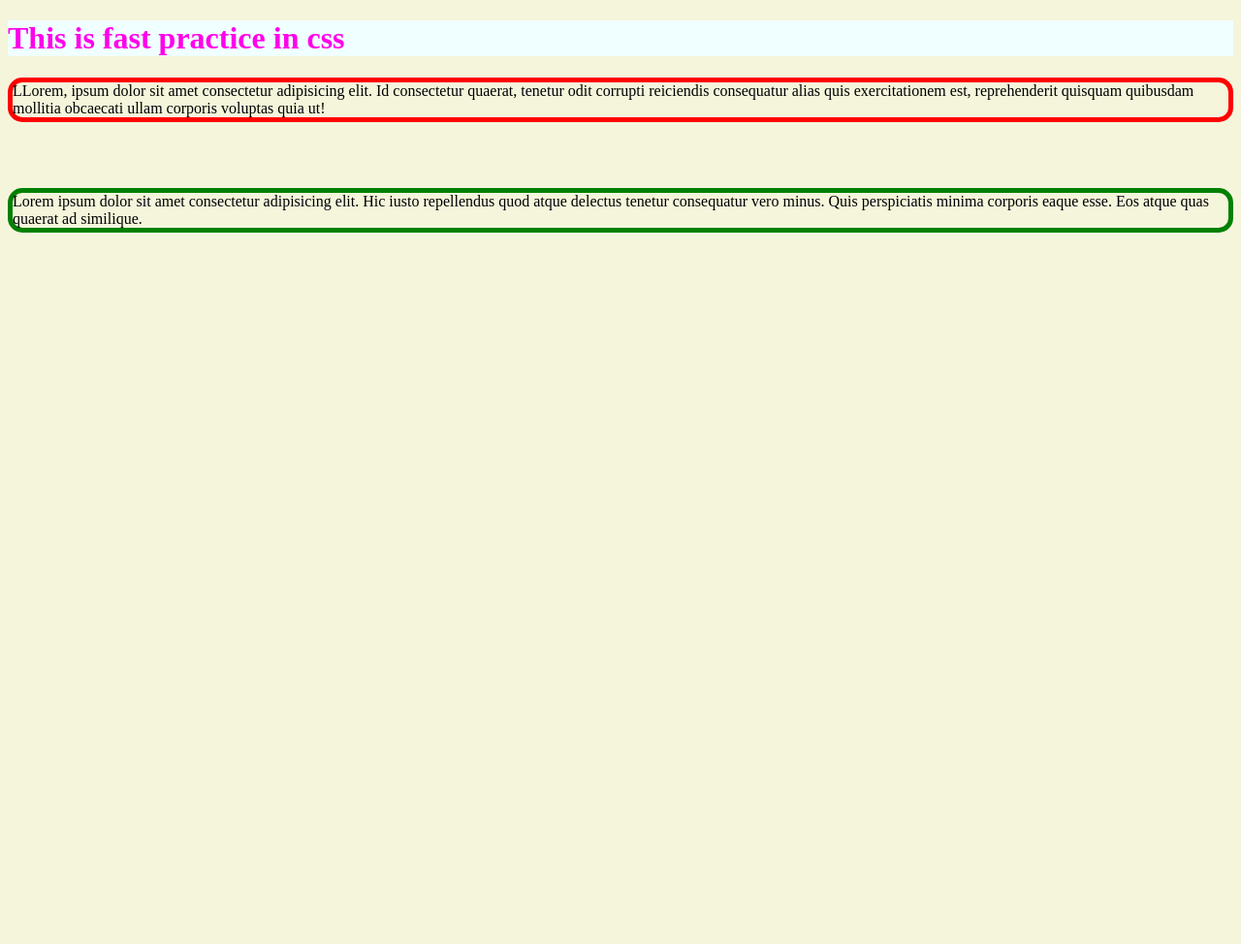
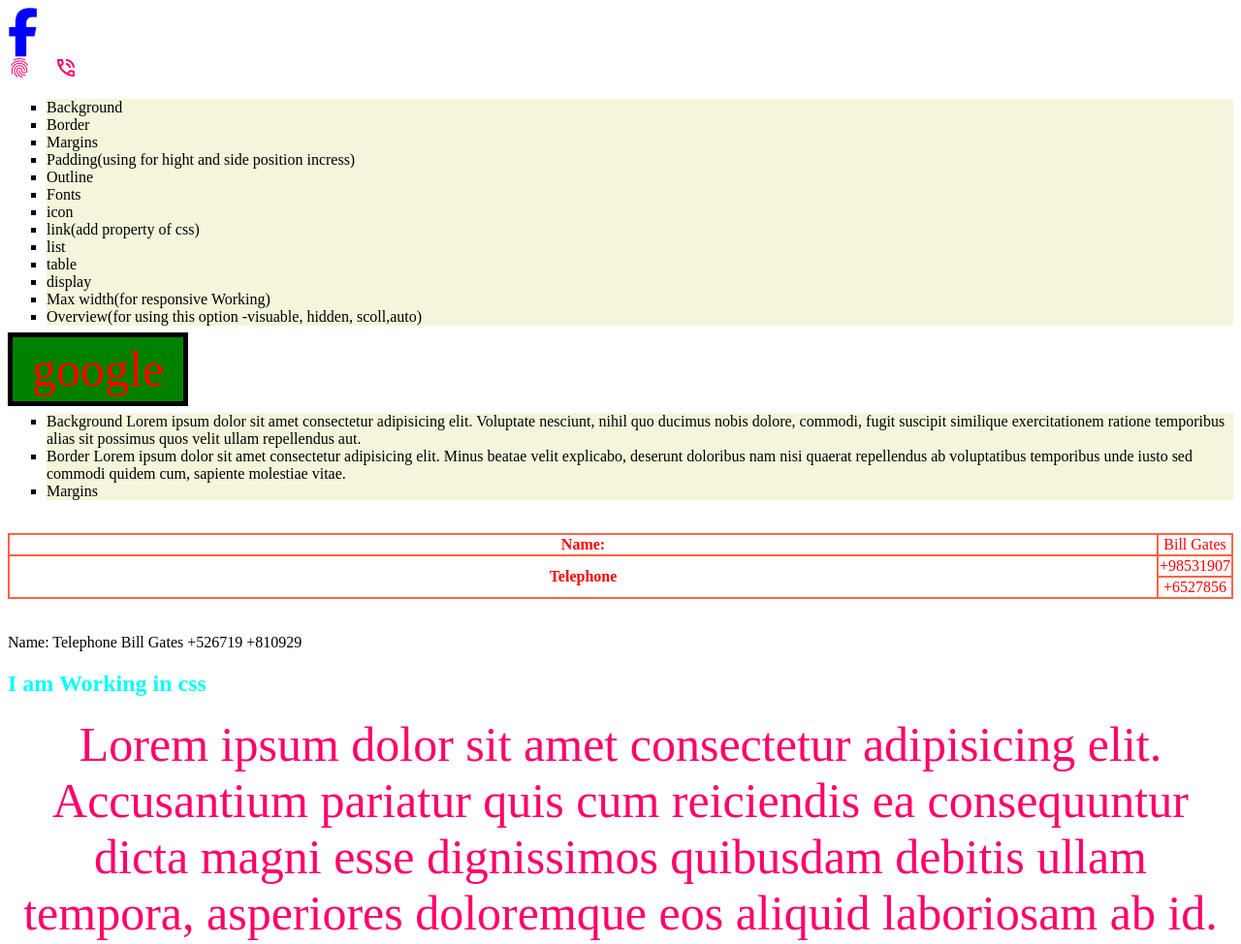
Before and after one commit to JishuBhowmik/Google-Search-Bar, a plain HTML site: page index.html in a window 1280 px wide. Shown: the top 974 px of the page at 97% size. Before the commit the page ends 800 px from the top, so only its background shows below. Drawn offline with nearby package versions, Linux system fonts and the light colour scheme.

Commit message:
Add link, list, table, display

```diff
--- a/index.html
+++ b/index.html
@@ -5,17 +5,84 @@
     <meta http-equiv="X-UA-Compatible" content="IE=edge">
     <meta name="viewport" content="width=device-width, initial-scale=1.0">
     <title>My fast Css practice</title>
+      <link rel="stylesheet" href="https://fonts.googleapis.com/css2?family=Material+Symbols+Outlined:opsz,wght,FILL,GRAD@48,400,0,0" />
+      <link rel="stylesheet" href="https://fonts.googleapis.com/css2?family=Material+Symbols+Outlined:opsz,wght,FILL,GRAD@48,400,0,0" />
     <link rel="stylesheet" href="style.css">
+    <script src="https://kit.fontawesome.com/cb9c796971.js" crossorigin="anonymous"></script>
+
 </head>
 <body>
+    <i class="fa-brands fa-facebook-f"></i>
+    <br>
+    <span class="material-symbols-outlined">
+        fingerprint
+        <span class="material-symbols-outlined">
+            phone_in_talk
+            </span>
+        </span>
+        </span>
+    <ol>
+        <li>Background</li>
+        <li>Border</li>
+        <li>Margins</li>
+        <li>Padding(using for hight and side position incress)</li>
+        <li>Outline</li>
+        <li>Fonts</li>
+        <li>icon</li>
+        <li>link(add property of css)</li>
+        <li>list</li>
+        <li>table</li>
+        <li>display</li>
+        <li>Max width(for responsive Working)</li>
+        <li>Overview(for using this option -visuable, hidden, scoll,auto)</li>
 
-    <h1>This is fast practice in css</h1>
-    <p class="p1">LLorem, ipsum dolor sit amet consectetur adipisicing elit. Id consectetur quaerat, tenetur odit corrupti reiciendis consequatur alias quis exercitationem est, reprehenderit quisquam quibusdam mollitia obcaecati ullam corporis voluptas quia ut!</p>
 
+        </div>
+    </ol>
+    <a href="https://www.google.com" target="_blank">google</a>
+    <ol>
+        <li>Background Lorem ipsum dolor sit amet consectetur adipisicing elit. Voluptate nesciunt, nihil quo ducimus nobis dolore, commodi, fugit suscipit similique exercitationem ratione temporibus alias sit possimus quos velit ullam repellendus aut.</li>
+        <li>Border Lorem ipsum dolor sit amet consectetur adipisicing elit. Minus beatae velit explicabo, deserunt doloribus nam nisi quaerat repellendus ab voluptatibus temporibus unde iusto sed commodi quidem cum, sapiente molestiae vitae.</li>
+        <li>Margins</li>
+        </ol>
+        <br>
+
+       <table>
+
+        <tr>
+            <th>Name:</th>
+            <td>Bill Gates</td>
+
+        </tr>
+        <tr>
+            <th rowspan="2">Telephone</th>
+            <td>+98531907</td>
+        </tr>
+        <tr>
+            <td>+6527856</td>
+        </tr>
+       </table>
+<br><br>
+       <table1>
+        <tr>
+            <td>Name:</td>
+            <td colspan="2">Telephone</td>
+        </tr>
+        <tr>
+            <td>Bill Gates</td>
+            <td>+526719</td>
+            <td>+810929</td>
+        </tr>
+       </table>
+       <br>
+    <h2>I am Working in css</h2>
     <br>
-    <br>
-    <p id="p2">Lorem ipsum dolor sit amet consectetur adipisicing elit. Hic iusto repellendus quod atque delectus tenetur consequatur vero minus. Quis perspiciatis minima corporis eaque esse. Eos atque quas quaerat ad similique.</p>
+    <span>Lorem ipsum dolor sit amet consectetur adipisicing elit. Accusantium pariatur quis cum reiciendis ea consequuntur dicta magni esse dignissimos quibusdam debitis ullam tempora, asperiores doloremque eos aliquid laboriosam ab id. </span>
+   <div class="I am doing css">
 
+   </div>
+   <p> I am learning pading</p>
+   <h1>I am learning Outline</h1>
 
 </body>
 </html>
--- a/style.css
+++ b/style.css
@@ -1,21 +1,69 @@
-h1{
-    color: rgb(255, 0, 234);
-    background-color: azure;
+i{
+    width: 800px;
+    height: 50px;
+    color: blue;
+    font-size: 50px;
+}
+
+span{
+    font-size: 50px;
+    color: rgb(255, 0, 106);
+    font: 400;
+}
+a{
+    color: red;
+    background-color:green;
+    text-decoration: none;
+    font-size: 50px;
+    padding: 5px 20px;
+    border: 5px solid black;
 
 }
-body{
+a:hover{
+    color:white;
+    background-color: black;
+}
+a:active{
+    color: aqua;
+}
+a.visited{
+    color: brown;
     background-color: beige;
+}
+li{
+    list-style-type: square;
+    background-color: beige;
+    list-style-position: outside;
+}
+table, td, th{
+    border: 2px solid tomato;
+    width: 100%;
+    text-align: center;
+    border-collapse: collapse;
+}
+th,td{
+color: red;
+}
+h2{
+    text-align: center;
+    color: aqua;
+    display: inline-block;
+}
+span{
+    text-align: center;
+    display: block;
+}
+p{
+    width: 400px;
+    height: 50px;
+    background-color: black;
+    color: white;
+    padding:50px 40px;
+}
+h1{
+    margin: 60px;
+    width: 400px;
+    height: 50px;
+    outline: 50px solid green;
 
-    background-repeat:no-repeat;
-    background-position: right;
 }
-.p1{
-border-width:5px;
-border-style: solid;
-border-color:red;
-border-radius: 15px;
-}
-#p2{
-    border: 5px solid green;
-    border-radius: 15px;
-}
```
